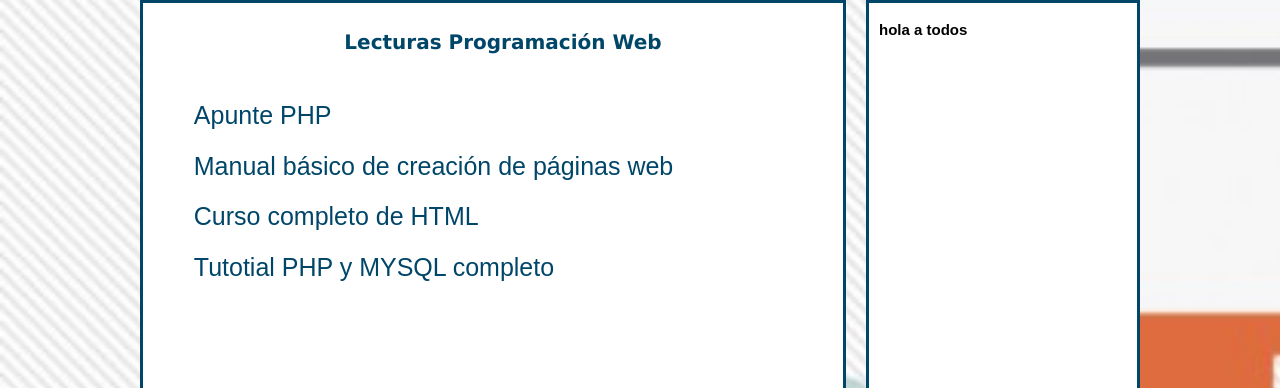
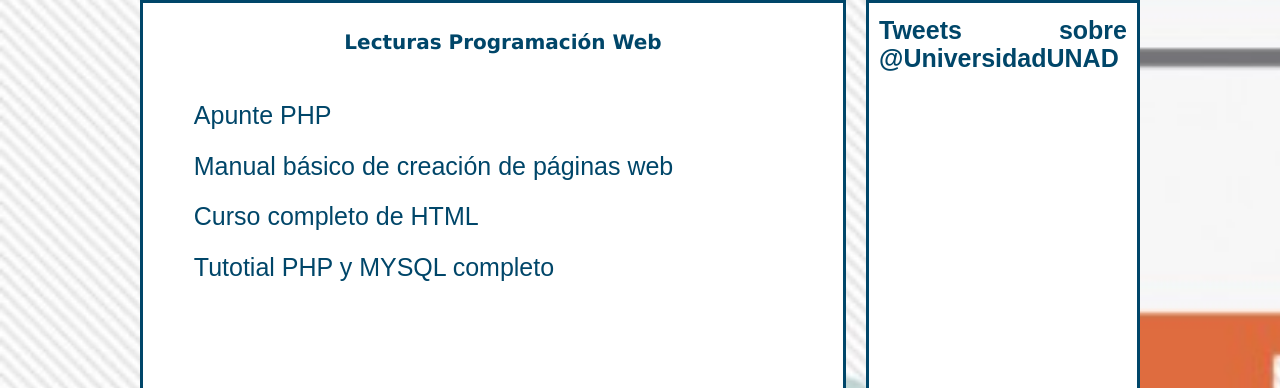
Before and after one commit to ojoq1982/Proyecto, a plain HTML site: page lecturas.html in a window 1280 px wide. Shown: the part 412-800 px from the top of the page. Drawn offline with Linux system fonts and the light colour scheme; a script that the page names is missing.

Commit message:
twitter lecturas_F

```diff
--- a/lecturas.html
+++ b/lecturas.html
@@ -46,7 +46,9 @@
 
 			<aside>
 				<p>
-					hola a todos
+				<a class="twitter-timeline"  href="https://twitter.com/search?q=%40UniversidadUNAD" data-widget-id="853449776079269888">Tweets sobre @UniversidadUNAD</a>
+            <script>!function(d,s,id){var js,fjs=d.getElementsByTagName(s)[0],p=/^http:/.test(d.location)?'http':'https';if(!d.getElementById(id)){js=d.createElement(s);js.id=id;js.src=p+"://platform.twitter.com/widgets.js";fjs.parentNode.insertBefore(js,fjs);}}(document,"script","twitter-wjs");
+            </script>
 				 </p>
 			</aside>
 
```
